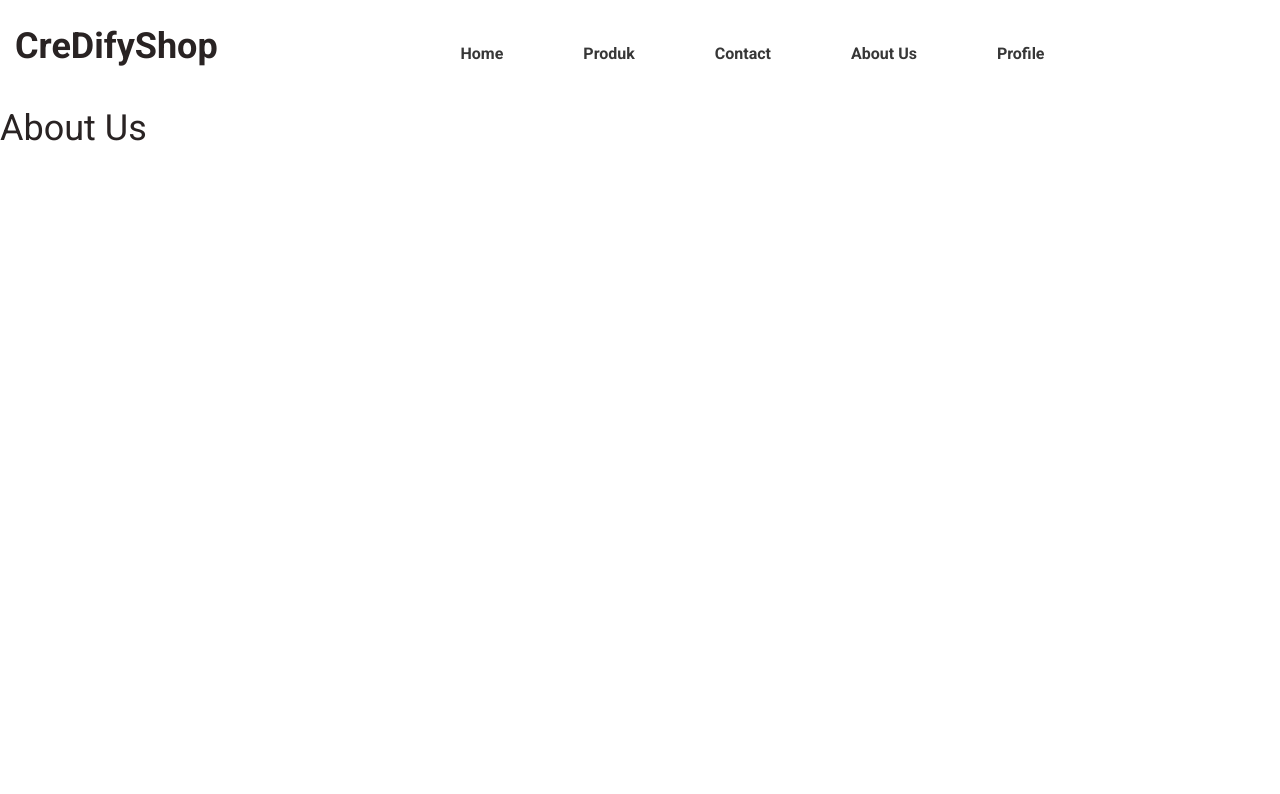
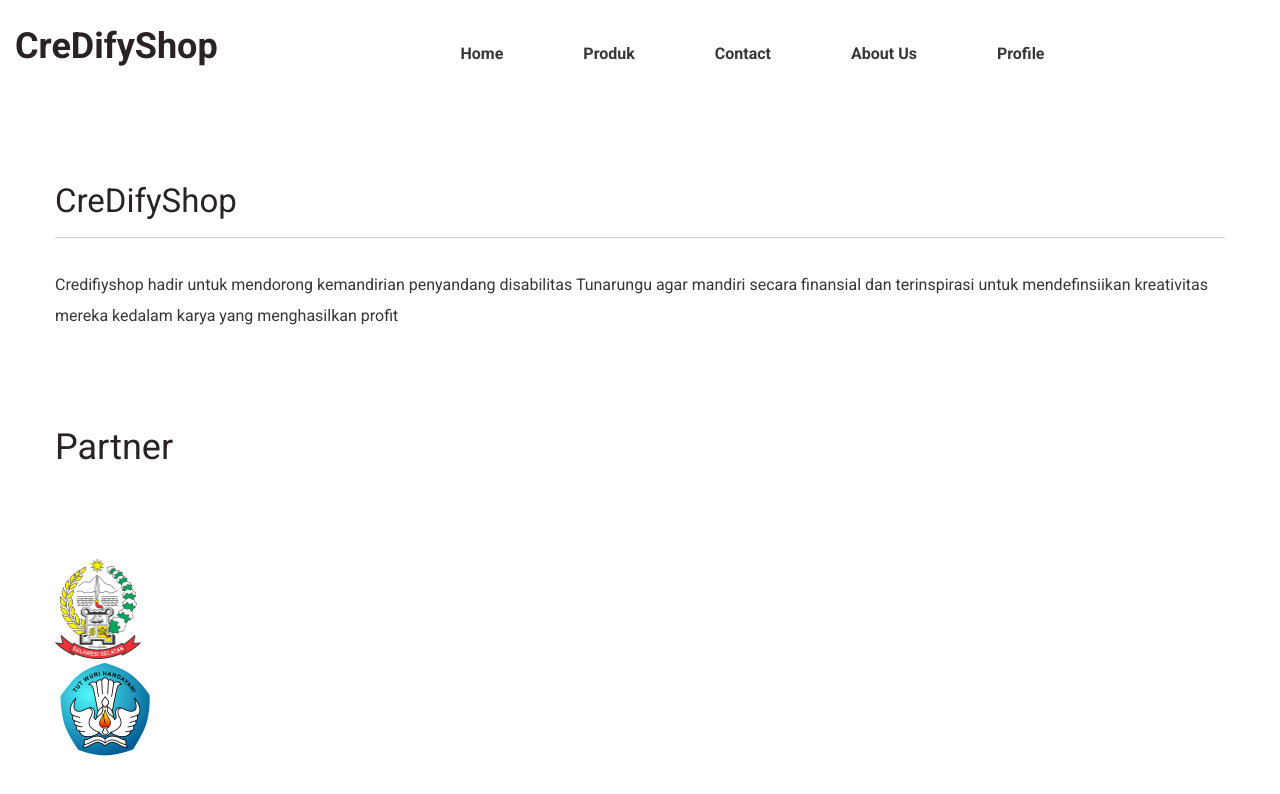
Before and after one commit to yudhaislamisulistya/simple-e-commerce-new, a Next.js app: page /about-us in a window 1280 px wide. Shown: the top 794 px of the page. Built offline with nearby package versions, Linux system fonts and the light colour scheme.

Commit message:
update aboutus

```diff
--- a/pages/about-us.js
+++ b/pages/about-us.js
@@ -3,9 +3,56 @@ export default function AboutUs() {
     return(
         <>
         <Header></Header>
-        <div>
-        <h1>About Us </h1>
-        </div>
+        <main class="main-content-wrapper">
+            <div class="inner-page-content pt--75 pt-md--55">
+                <section class="contact-area mb--75 mb-md--55">
+                    <div class="container">
+                        <div class="row">
+                            <div class="col-lg-12 col-md-5 mb-sm--30">
+                                <div class="heading mb--32">
+                                    <h2>CreDifyShop</h2>
+                                    <hr class="delimeter"/>
+                                </div>
+                                <div class="contact-info mb--20">
+                                    <p>Credifiyshop hadir untuk mendorong kemandirian penyandang disabilitas Tunarungu agar mandiri secara finansial dan terinspirasi untuk mendefinsiikan kreativitas mereka kedalam karya yang menghasilkan profit</p>
+                                </div>
+                            </div>
+                        </div>
+                    </div>
+                </section>
+            <div class="brand-logo-area mb--80 mb-md--60">
+                <div class="container">
+                    <div class="row justify-content-center">
+                        <h1>Partner</h1>
+                        <div class="col-xl-12">
+                            <div class="brand-log-wrapper bg-color ptb--75" data-bg-color="#e9fefd">
+                                <div class="element-carousel" data-slick-options='{
+                                    "slidesToShow": 5,
+                                    "autoplay": true
+                                }' data-slick-responsive='[
+                                    {"breakpoint": 1200, "settings": {"slidesToShow": 4}},
+                                    {"breakpoint": 992, "settings": {"slidesToShow": 3}},
+                                    {"breakpoint": 768, "settings": {"slidesToShow": 2}},
+                                    {"breakpoint": 480, "settings": {"slidesToShow": 1}}
+                                ]'>
+                                    <div class="item">
+                                        <figure>
+                                            <img height="100px" src="assets/img/sulsel.png" alt="Brand" class="mx-auto"/>
+                                        </figure>
+                                    </div>
+                                    <div class="item">
+                                        <figure>
+                                            <img height="100px" src="assets/img/tut_wuri_handayani.png" alt="Brand" class="mx-auto"/>
+                                        </figure>
+                                    </div>
+                                </div>
+                            </div>
+                        </div>
+                    </div>
+                </div>
+            </div>
+            </div>
+        </main>
         </>
     )
 }
```
Also changed, not shown: public/assets/img/sulsel.png (added), public/assets/img/tut_wuri_handayani.png (added).
